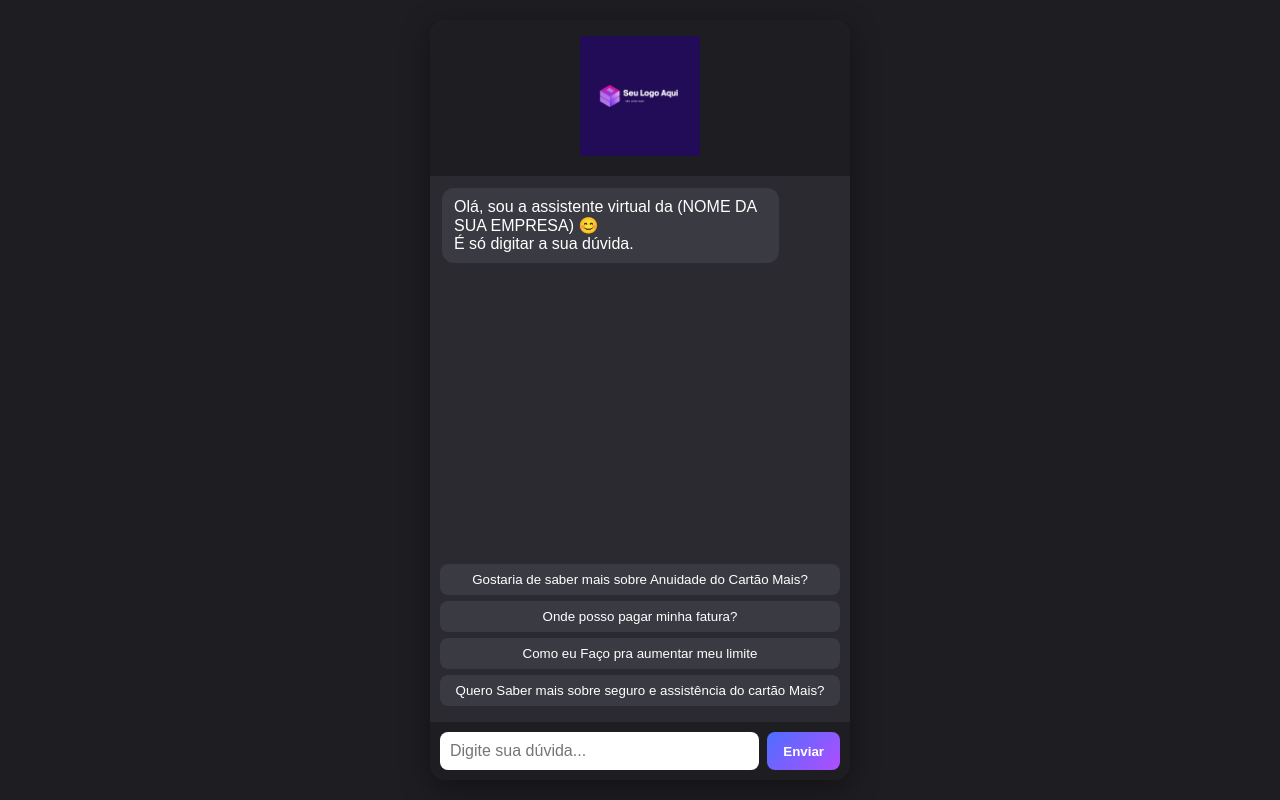
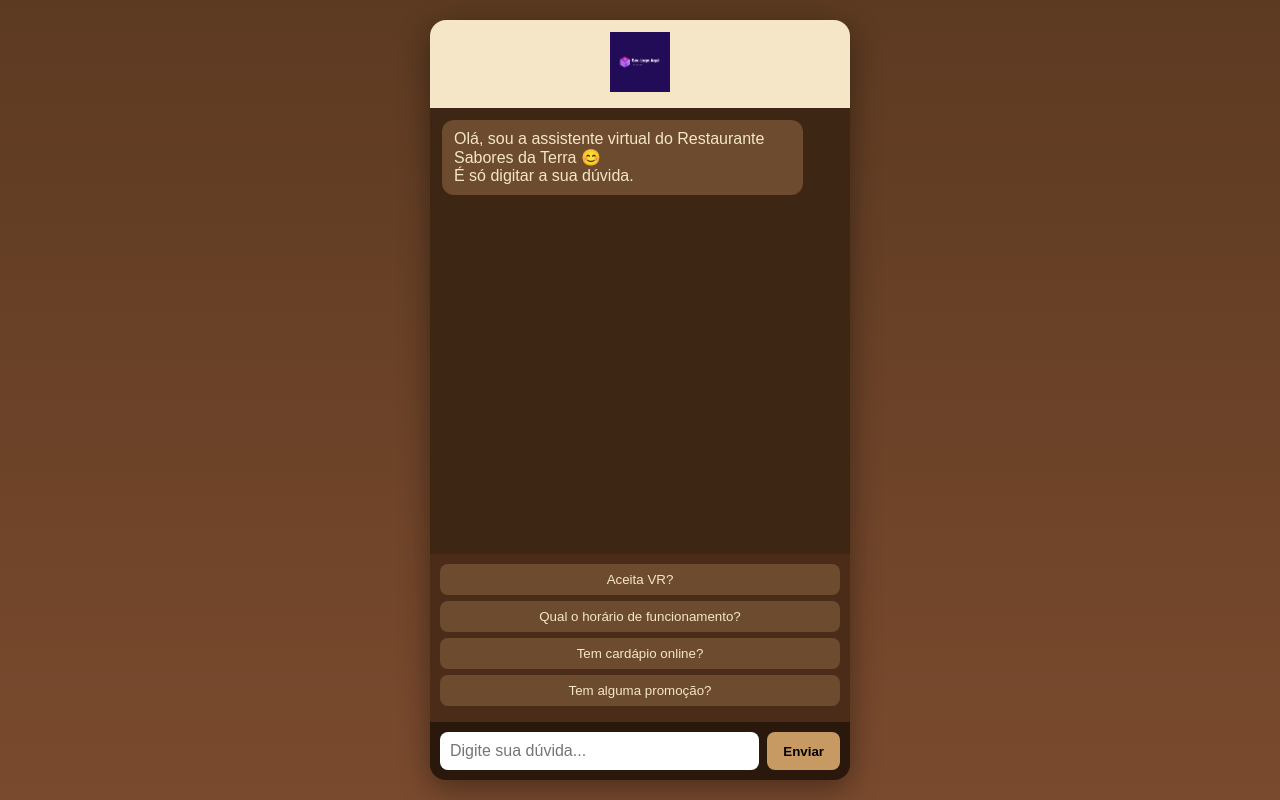
Before and after one commit to felpbv/estatisticamente-projeto-00, a Flask app: page / in a window 1280 px wide. Run offline with Flask 3, Linux system fonts and the light colour scheme; parts of the project's set-up code (start-up, migrations or seed data) failed here and were passed over.

Commit message:
Mudando o Front

```diff
--- a/templates/index.html
+++ b/templates/index.html
@@ -4,20 +4,20 @@
     <meta charset="UTF-8">
     <title>Assistente Virtual - Sabores da Terra</title>
 
-    <!-- 📱 Mobile -->
+    <!-- ===============================
+         📱 CONFIGURAÇÃO PARA MOBILE
+         =============================== -->
     <meta name="viewport" content="width=device-width, initial-scale=1.0">
 
-    <!-- 🎨 ESTILO -->
+    <!-- ===============================
+         🎨 ESTILO BASEADO NO LOGO
+         =============================== -->
     <style>
-        * {
-            box-sizing: border-box;
-        }
-
         body {
             margin: 0;
             font-family: Arial, Helvetica, sans-serif;
-            background: #1E1E22;
-            color: #FFFFFF;
+            background: linear-gradient(180deg, #5C3A21, #7A4A2E);
+            color: #F5E6C8;
             min-height: 100vh;
             display: flex;
             justify-content: center;
@@ -28,7 +28,7 @@
             width: 100%;
             max-width: 420px;
             height: 95vh;
-            background-color: #2A2A30;
+            background-color: #3E2615;
             border-radius: 16px;
             box-shadow: 0 8px 30px rgba(0,0,0,0.4);
             display: flex;
@@ -36,19 +36,22 @@
             overflow: hidden;
         }
 
-        /* 🖼️ LOGO */
+        /* ===============================
+           🖼️ ÁREA DO LOGO
+           =============================== */
         .logo-area {
-            background-color: #1E1E22;
-            padding: 16px;
+            background-color: #F5E6C8;
+            padding: 12px;
             text-align: center;
         }
 
         .logo-area img {
-            max-height: 120px;
-            max-width: 100%;
+            max-height: 60px;
         }
 
-        /* 💬 MENSAGENS */
+        /* ===============================
+           💬 MENSAGENS
+           =============================== */
         .messages {
             flex: 1;
             padding: 12px;
@@ -64,13 +67,13 @@
         }
 
         .bot {
-            background-color: #3A3A42;
-            color: #FFFFFF;
+            background-color: #6D4B2F;
+            color: #F5E6C8;
         }
 
         .user {
-            background: linear-gradient(135deg, #4C6FFF, #B14DFF);
-            color: #FFFFFF;
+            background-color: #C79A63;
+            color: #3E2615;
             align-self: flex-end;
         }
 
@@ -79,16 +82,18 @@
             opacity: 0.8;
         }
 
-        /* ❓ FAQ */
+        /* ===============================
+           ❓ PERGUNTAS FREQUENTES
+           =============================== */
         .faq {
             padding: 10px;
-            background-color: #2A2A30;
+            background-color: #4A2C19;
         }
 
         .faq button {
             width: 100%;
-            background-color: #3A3A42;
-            color: #FFFFFF;
+            background-color: #6D4B2F;
+            color: #F5E6C8;
             border: none;
             border-radius: 8px;
             padding: 8px;
@@ -96,11 +101,13 @@
             cursor: pointer;
         }
 
-        /* ⌨️ INPUT */
+        /* ===============================
+           ⌨️ INPUT
+           =============================== */
         .input-area {
             display: flex;
             padding: 10px;
-            background-color: #1E1E22;
+            background-color: #2A180D;
         }
 
         .input-area input {
@@ -114,8 +121,7 @@
 
         .input-area button {
             margin-left: 8px;
-            background: linear-gradient(135deg, #4C6FFF, #B14DFF);
-            color: #FFFFFF;
+            background-color: #C79A63;
             border: none;
             border-radius: 8px;
             padding: 0 16px;
@@ -123,7 +129,9 @@
             cursor: pointer;
         }
 
-        /* 📱 MOBILE */
+        /* ===============================
+           📱 MOBILE
+           =============================== */
         @media (max-width: 480px) {
             .chat-container {
                 height: 100vh;
@@ -156,22 +164,34 @@
 
 </div>
 
-<!-- 🧠 JAVASCRIPT -->
+<!-- ===============================
+     🧠 JAVASCRIPT
+     =============================== -->
 <script>
+    /* =========================================
+       ✏️ CONFIGURAÇÕES EDITÁVEIS
+       ========================================= */
+
     const mensagemBoasVindas =
-        "Olá, sou a assistente virtual da (NOME DA SUA EMPRESA) 😊<br>É só digitar a sua dúvida.";
+        "Olá, sou a assistente virtual do Restaurante Sabores da Terra 😊<br>É só digitar a sua dúvida.";
 
     const perguntasFrequentes = [
-        "Gostaria de saber mais sobre Anuidade do Cartão Mais?",
-        "Onde posso pagar minha fatura?",
-        "Como eu Faço pra aumentar meu limite",
-        "Quero Saber mais sobre seguro e assistência do cartão Mais?"
+        "Aceita VR?",
+        "Qual o horário de funcionamento?",
+        "Tem cardápio online?",
+        "Tem alguma promoção?"
     ];
 
+    /* =========================================
+       🔧 ELEMENTOS
+       ========================================= */
     const messages = document.getElementById("messages");
     const input = document.getElementById("input");
     const faqDiv = document.getElementById("faq");
 
+    /* =========================================
+       👋 BOAS-VINDAS
+       ========================================= */
     adicionarMensagem(mensagemBoasVindas, "bot");
 
     perguntasFrequentes.forEach(pergunta => {
@@ -181,18 +201,25 @@
         faqDiv.appendChild(btn);
     });
 
+    /* =========================================
+       ⌨️ ENTER ENVIA
+       ========================================= */
     input.addEventListener("keypress", function (e) {
         if (e.key === "Enter") {
             enviarMensagem();
         }
     });
 
+    /* =========================================
+       📤 ENVIAR MENSAGEM
+       ========================================= */
     function enviarMensagem() {
         const texto = input.value.trim();
         if (!texto) return;
 
         adicionarMensagem(texto, "user");
         input.value = "";
+
         mostrarDigitando();
 
         fetch(`/perguntar?pergunta=${encodeURIComponent(texto)}`)
@@ -223,6 +250,9 @@
             });
     }
 
+    /* =========================================
+       💬 FUNÇÕES AUXILIARES
+       ========================================= */
     function adicionarMensagem(texto, tipo) {
         const div = document.createElement("div");
         div.className = `message ${tipo}`;
```
